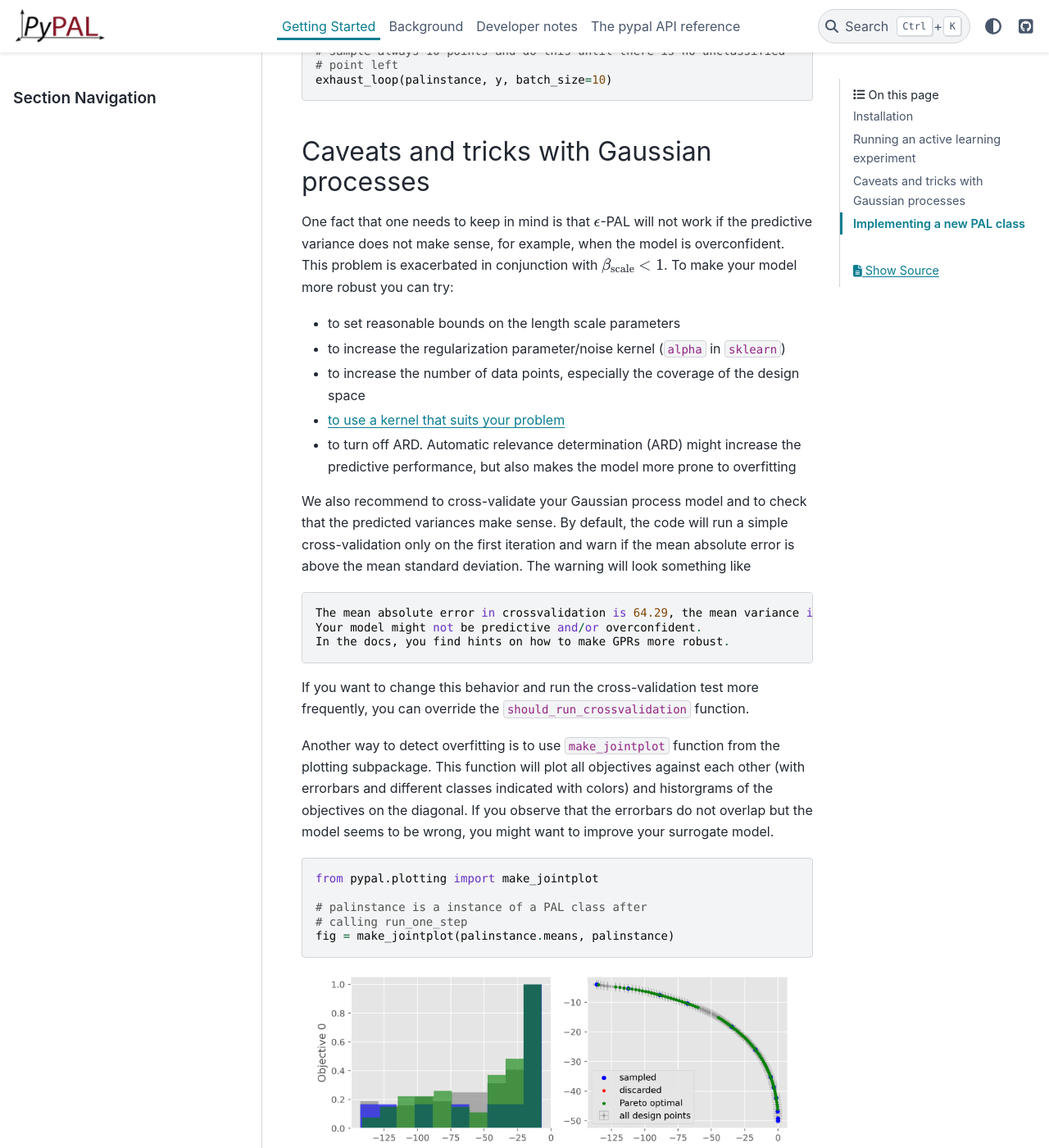
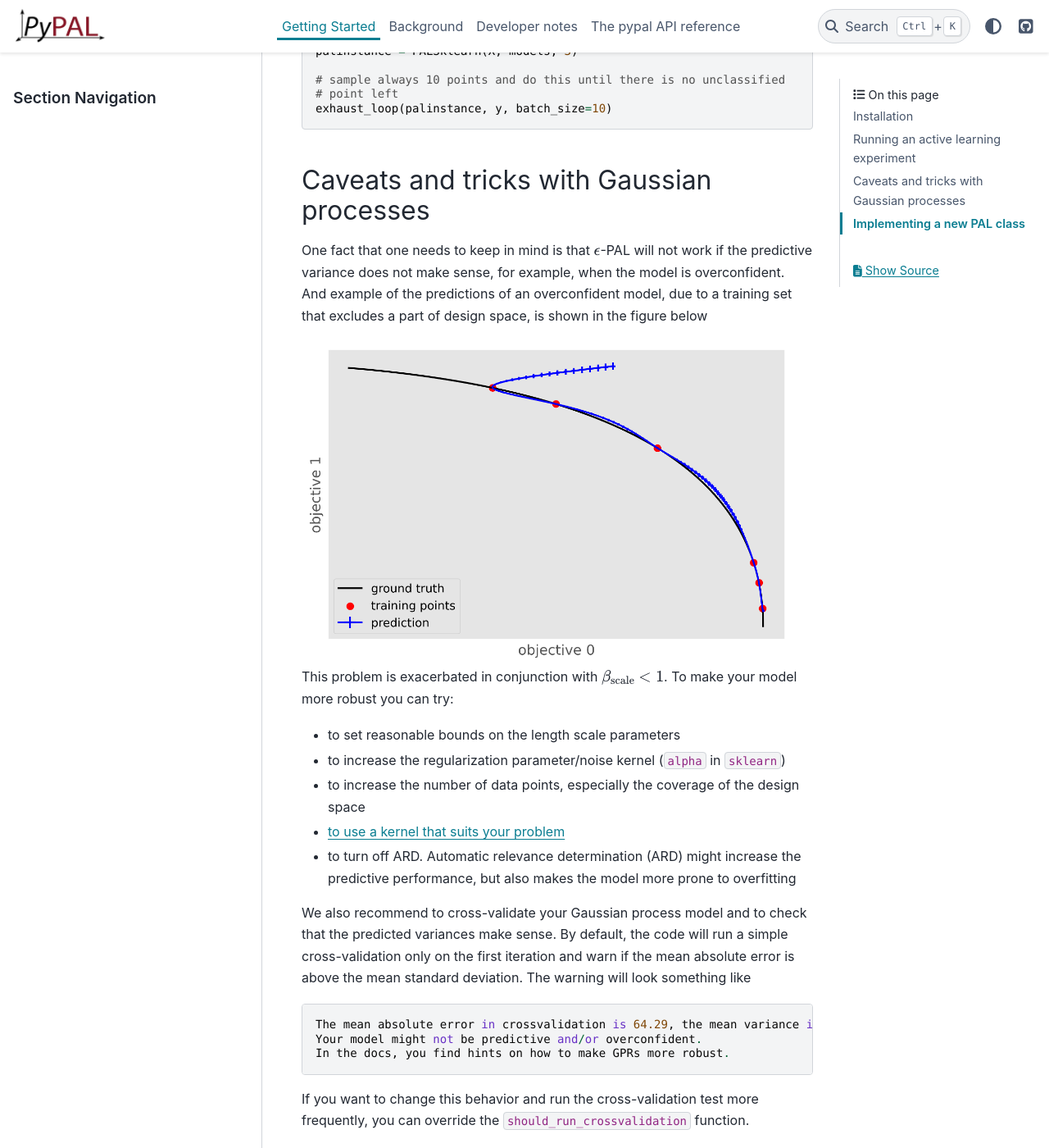
Before and after one commit to kjappelbaum/pyepal, a Sphinx documentation site: the page built from docs/getting_started.rst, in a window 1280 px wide and 1400 px high, scrolled down 4428 px. Shown: the whole window at 82% size. Built offline with Sphinx 7.4.7 and the PyData theme 0.15.4, drawn with Linux system fonts in a browser that asks for light colours.

Commit message:
chore: docs example for overconfident model, fized errorbars in the plotting functions

```diff
--- a/docs/getting_started.rst
+++ b/docs/getting_started.rst
@@ -153,7 +155,12 @@ Of course, also the `exhaust_loop` supports the `batch_size` keyword argument
 Caveats and tricks with Gaussian processes
 -------------------------------------------
 
-One fact that one needs to keep in mind is that :math:`\epsilon`-PAL will not work if the predictive variance does not make sense, for example, when the model is overconfident.
+One fact that one needs to keep in mind is that :math:`\epsilon`-PAL will not work if the predictive variance does not make sense, for example, when the model is overconfident. And example of the predictions of an overconfident model, due to a training set that excludes a part of design space, is shown in the figure below
+
+.. image:: _static/overconfident_model.png
+  :width: 600
+  :alt: Example of the predictions of an overconfident GPR model
+
 This problem is exacerbated in conjunction with :math:`\beta_\mathrm{scale} < 1`. To make your model more robust you can try:
 
 - to set reasonable bounds on the length scale parameters
```
Also changed, not shown: other parts of docs/getting_started.rst (+3 -1 lines), docs/_static/overconfident_model.png (added), 17 other files.
